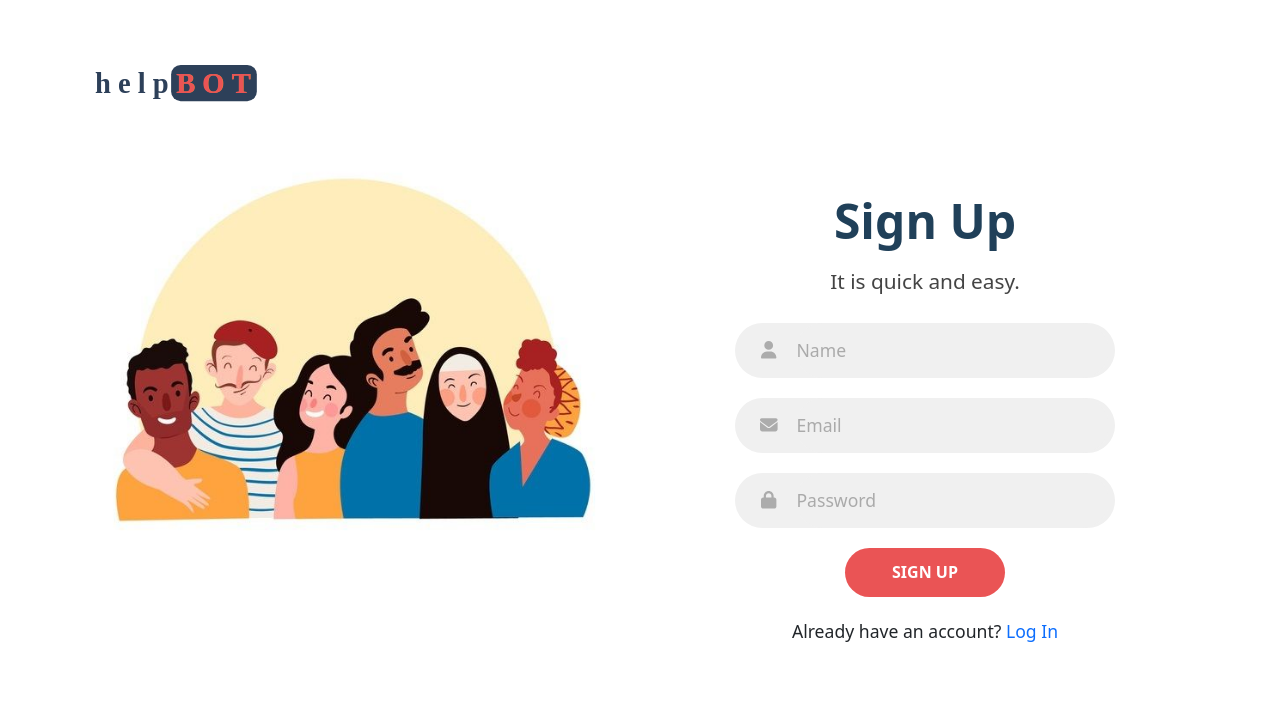
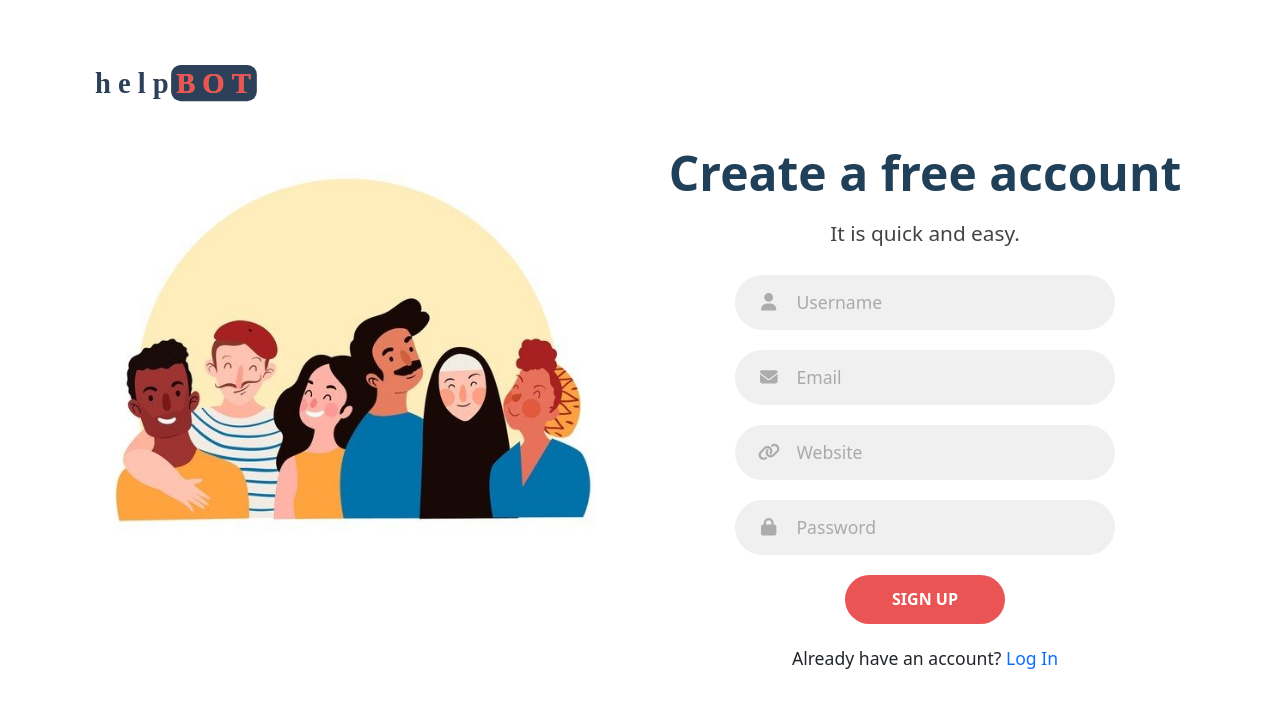
Before and after one commit to Cyriacusifeco/helpbot, a React (Vite) app: page /signup in a window 1280 px wide. Shown: the top 708 px of the page. Built offline with nearby package versions, Linux system fonts and the light colour scheme.

Commit message:
Auth pages

```diff
--- a/src/component/Auth/LogIn.jsx
+++ b/src/component/Auth/LogIn.jsx
@@ -48,7 +48,9 @@ const LogIn = () => {
                 {...register('password', { required: true })}
               />
             </div>
-            <input className="iBtn" type="submit" value="Login" />
+            <Link to="/dasboard">
+              <input className="iBtn" type="submit" value="Login" />
+            </Link>
             <p className="social-text">
               Do not have an account yet? <Link to="/SignUp">Sign Up</Link>
             </p>
--- a/src/component/Auth/Signup.css
+++ b/src/component/Auth/Signup.css
@@ -1,6 +1,6 @@
 .signIn-singUp {
   position: absolute;
-  top: 50%;
+  top: 30%;
   left: 75%;
   transform: translate(-50%, -50%);
   width: 50%;
@@ -19,7 +19,7 @@ form {
   grid-column: 1/2;
   grid-row: 1/2;
   transition: 0.2s 0.7s ease-in-out;
-  margin-top: 8rem;
+  margin-top: 5rem;
 }
 
 form.sign-in-form {
@@ -138,3 +138,15 @@ p.social-text {
     left: 50%;
   }
 }
+/* Acccount info */
+.input-field select {
+  background-color: #f0f0f0;
+  border: none;
+  outline: none;
+  border-radius: 55px;
+  font-weight: 500;
+  width: 100%;
+  height: 100%;
+  padding: 0.8rem;
+  appearance: none;
+}
--- a/src/component/Auth/Signup.jsx
+++ b/src/component/Auth/Signup.jsx
@@ -4,7 +4,12 @@ import { Link } from 'react-router-dom';
 import Logo from '../../assets/logo.svg';
 import { useForm } from 'react-hook-form';
 import { FontAwesomeIcon } from '@fortawesome/react-fontawesome';
-import { faEnvelope, faLock, faUser } from '@fortawesome/free-solid-svg-icons';
+import {
+  faEnvelope,
+  faLock,
+  faLink,
+  faUser,
+} from '@fortawesome/free-solid-svg-icons';
 
 const Signup = () => {
   const {
@@ -23,20 +28,18 @@ const Signup = () => {
           <img src="src/assets/2.jpeg" alt="" className="img-fluid image" />
         </div>
         <div className="col-md-6 log-in p-3">
-          <form
-            method="POST"
-            action="/api/business/register"
-            className="sign-up-form"
-          >
-            <h2 className="title">Sign Up</h2>
+          <form method="POST" action="/account-info" className="sign-up-form">
+            <h2 className="title">Create a free account</h2>
             <p className="subtitle">It is quick and easy.</p>
             <div className="input-field">
               <span className="fIcon">
                 <FontAwesomeIcon icon={faUser} />
               </span>
               <input
-                placeholder="Name"
-                {...register('name', { required: true })}
+                type="text"
+                placeholder="Username"
+                required
+                {...register('username')}
               />
             </div>
             <div className="input-field">
@@ -45,6 +48,7 @@ const Signup = () => {
               </span>
               <input
                 placeholder="Email"
+                type="email"
                 {...register('email', { required: true })}
               />
             </div>
@@ -53,15 +57,28 @@ const Signup = () => {
             )}
             <div className="input-field">
               <span className="fIcon">
+                <FontAwesomeIcon icon={faLink} />
+              </span>
+              <input
+                placeholder="Website"
+                type="url"
+                {...register('website', { required: true })}
+              />
+            </div>
+            <div className="input-field">
+              <span className="fIcon">
                 <FontAwesomeIcon icon={faLock} />
               </span>
               <input
                 type="password"
                 placeholder="Password"
-                {...register('password', { required: true })}
+                required
+                {...register('password')}
               />
             </div>
-            <input className="iBtn" type="submit" value="sign Up" />
+            <Link to="/account-info">
+              <input className="iBtn" type="submit" value="sign up" />
+            </Link>
             <p className="social-text">
               Already have an account? <Link to="/LogIn">Log In</Link>
             </p>
```
Also changed, not shown: src/component/Auth/AcctInfo.jsx (added, +62 -0 lines).
